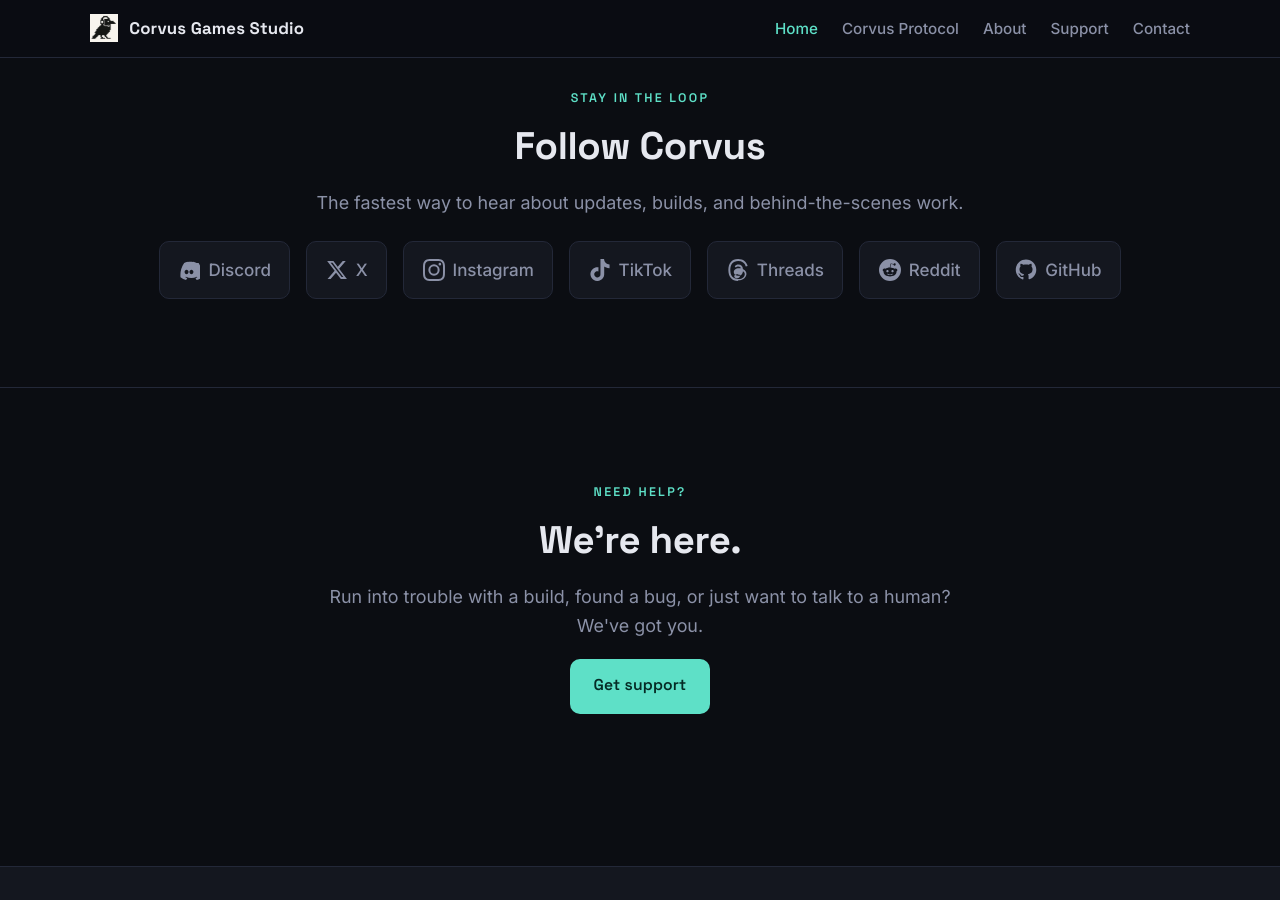
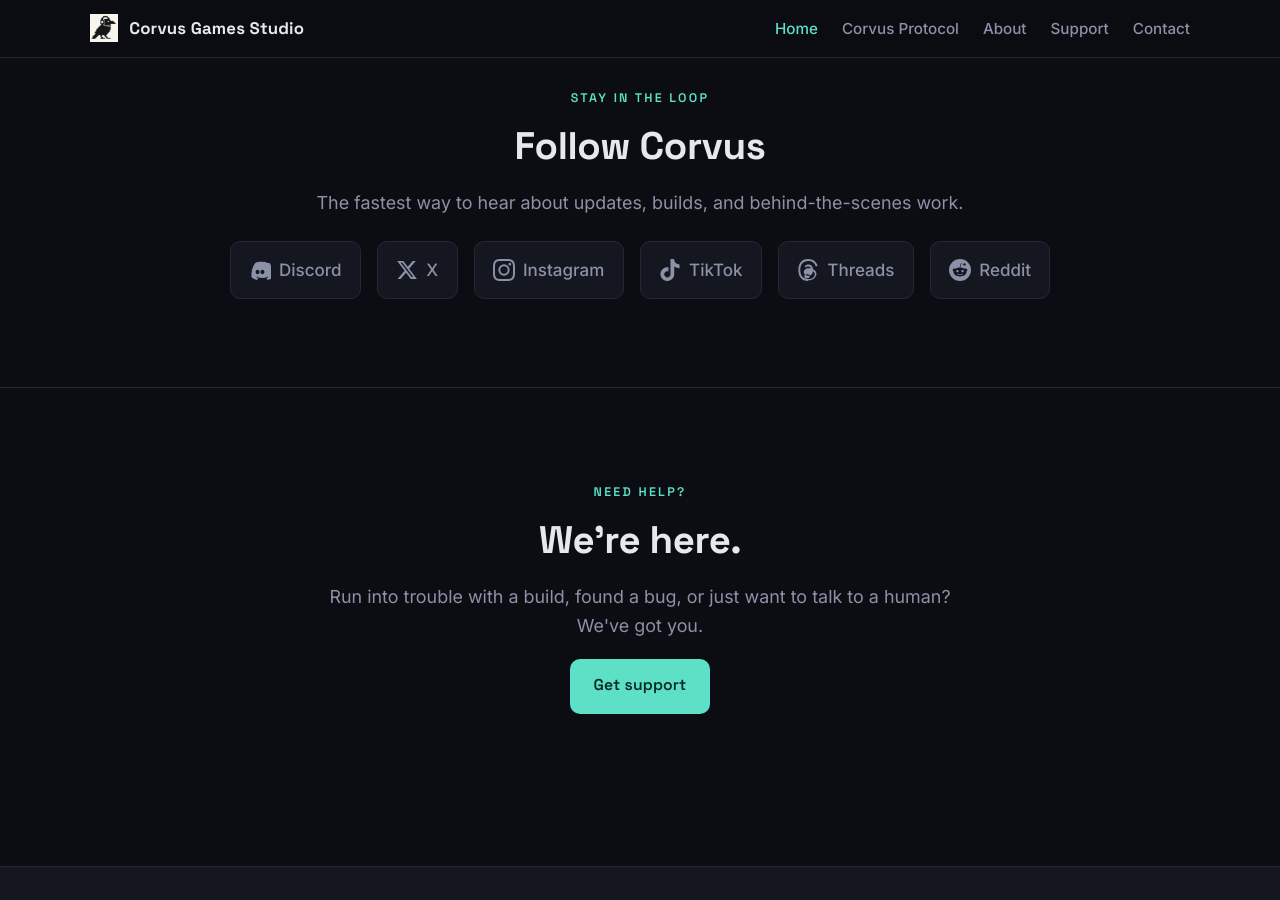
Before and after one commit to Corvus-Games-Studio/Corvus-Games-Studio-Webapp, a Jekyll site: the page built from index.html, in a window 1280 px wide and 900 px high, scrolled down 1211 px. Built offline with Jekyll 4.4.1, drawn with Linux system fonts in a browser that asks for light colours.

```diff
--- a/_config.yml
+++ b/_config.yml
@@ -44,9 +44,6 @@
   - name: Reddit
     url: https://www.reddit.com/user/CorvusGamesStudio/
     icon: reddit
-  - name: GitHub
-    url: https://github.com/Corvus-Games-Studio
-    icon: github
 
 # Funding pages — surfaced on the Support page
 funding:
```
